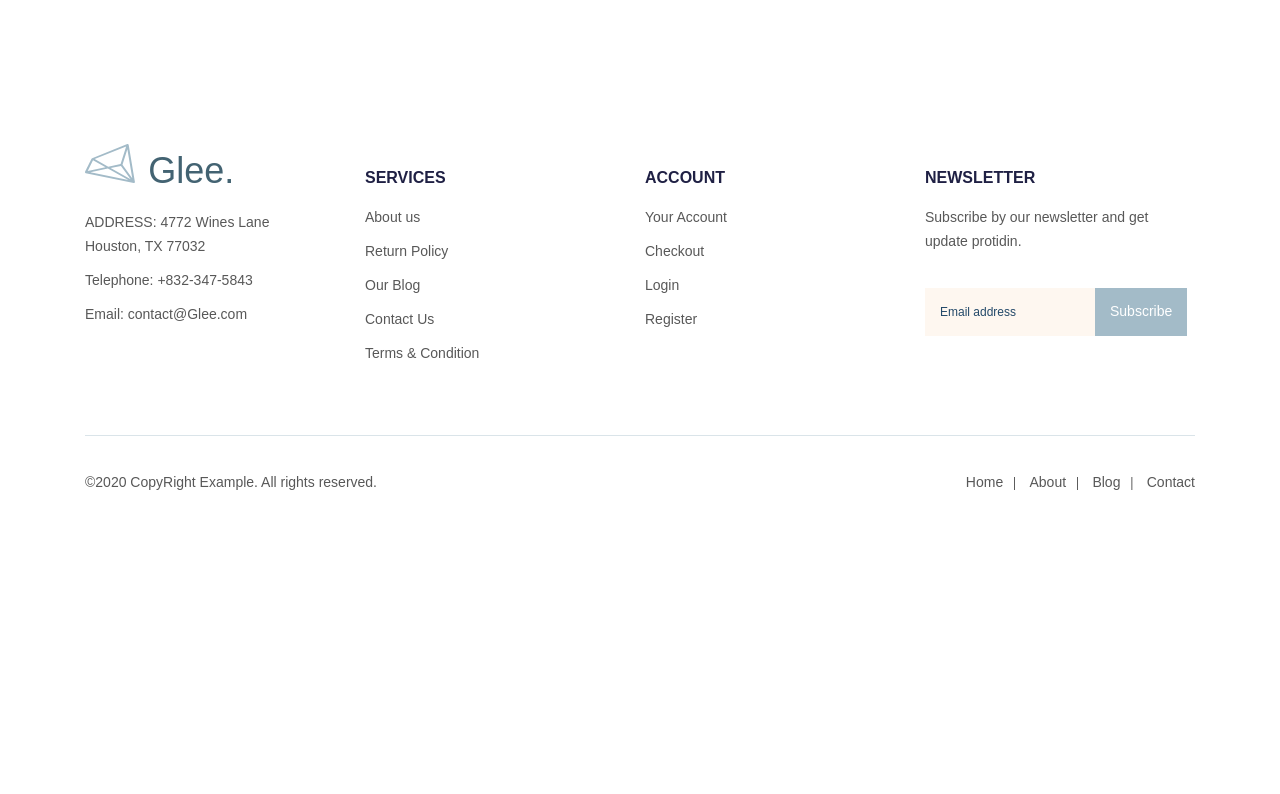
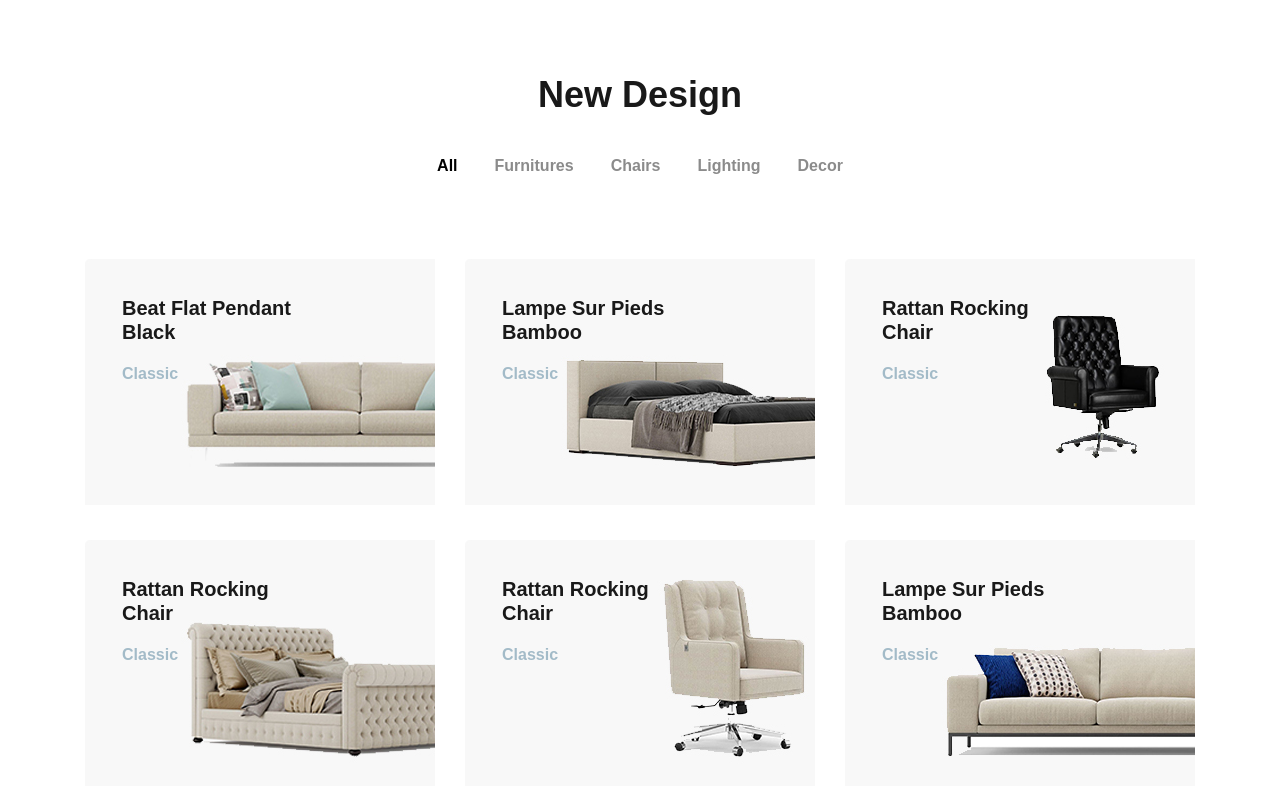
Before and after one commit to neverest1827/glee-maket, a website: page app/index.html in a window 1280 px wide. Shown: the part 2746-3540 px from the top of the page. Before the commit the page ends 3274 px from the top, so only its background shows below. Drawn offline with nearby package versions, Linux system fonts and the light colour scheme; files that its build step writes are made by us from their sources; files whose address does not match are found by name.

Commit message:
added design

```diff
--- a/app/index.html
+++ b/app/index.html
@@ -521,6 +521,78 @@
         </div>
     </div>
 </main>
+<section class="design">
+    <div class="sub_container">
+        <div class="design__inner">
+            <h3 class="title">
+                New Design
+            </h3>
+            <div class="product__menu">
+                <button class="product__menu-btn " type="button" data-filter="all">All</button>
+                <button class="product__menu-btn" type="button" data-filter=".category-e">Furnitures</button>
+                <button class="product__menu-btn" type="button" data-filter=".category-f">Chairs</button>
+                <button class="product__menu-btn" type="button" data-filter=".category-g">Lighting</button>
+                <button class="product__menu-btn" type="button" data-filter=".category-h">Decor</button>
+            </div>
+            <div class="design__items">
+                <div class="design__item mix category-e" style="background-image: url(/images/design/1.jpg);">
+                    <h5 class="design__item-title">
+                        Beat Flat Pendant
+                        Black
+                    </h5>
+                    <p class="design__item-subtitle">
+                        Classic
+                    </p>
+                </div>
+                <div class="design__item mix category-f" style="background-image: url(/images/design/2.jpg);">
+                    <h5 class="design__item-title">
+                        Lampe Sur Pieds
+                        Bamboo
+                    </h5>
+                    <p class="design__item-subtitle">
+                        Classic
+                    </p>
+                </div>
+                <div class="design__item mix category-g" style="background-image: url(/images/design/3.jpg);">
+                    <h5 class="design__item-title">
+                        Rattan Rocking
+                        Chair
+                    </h5>
+                    <p class="design__item-subtitle">
+                        Classic
+                    </p>
+                </div>
+                <div class="design__item mix category-h" style="background-image: url(/images/design/4.jpg);">
+                    <h5 class="design__item-title">
+                        Rattan Rocking
+                        Chair
+                    </h5>
+                    <p class="design__item-subtitle">
+                        Classic
+                    </p>
+                </div>
+                <div class="design__item mix category-h" style="background-image: url(/images/design/5.jpg);">
+                    <h5 class="design__item-title">
+                        Rattan Rocking
+                        Chair
+                    </h5>
+                    <p class="design__item-subtitle">
+                        Classic
+                    </p>
+                </div>
+                <div class="design__item mix category-f" style="background-image: url(/images/design/6.jpg);">
+                    <h5 class="design__item-title">
+                        Lampe Sur Pieds
+                        Bamboo
+                    </h5>
+                    <p class="design__item-subtitle">
+                        Classic
+                    </p>
+                </div>
+            </div>
+        </div>
+    </div>
+</section>
 <footer class="footer">
     <div class="sub_container">
         <div class="footer__top">
--- a/app/js/main.js
+++ b/app/js/main.js
@@ -1,4 +1,4 @@
-$(function (){
+$(function () {
     $(".header-slider__top").slick({
         dots: true,
         arrows: false,
@@ -7,5 +7,14 @@ $(function (){
         autoplaySpeed: 2000
     });
 
-    mixitup('.product__inner');
+    mixitup('.product__inner', {
+        controls: {
+            scope: 'local'
+        }
+    });
+    mixitup('.design__inner', {
+        controls: {
+            scope: 'local'
+        }
+    });
 });
--- a/app/scss/style.scss
+++ b/app/scss/style.scss
@@ -545,4 +545,31 @@
   }
 }
 
+.design{
+  &__items{
+    display: grid;
+    grid-template-columns: repeat(3, 1fr);
+    grid-gap: 35px 30px ;
+  }
+  &__item{
+    height: 246px;
+    padding-top: 37px;
+    padding-left: 37px;
+  }
+  &__item-title{
+    @extend %dmsans-700;
+    color: #191919;
+    font-size: 20px;
+    max-width: 175px;
+    margin-bottom: 18px;
+  }
+  &__item-subtitle{
+    @extend %dmsans-700;
+    font-size: 16px;
+    color: $price;
+  }
+}
+
+
+
 @import "media";
```
Also changed, not shown: app/js/main.min.js.
